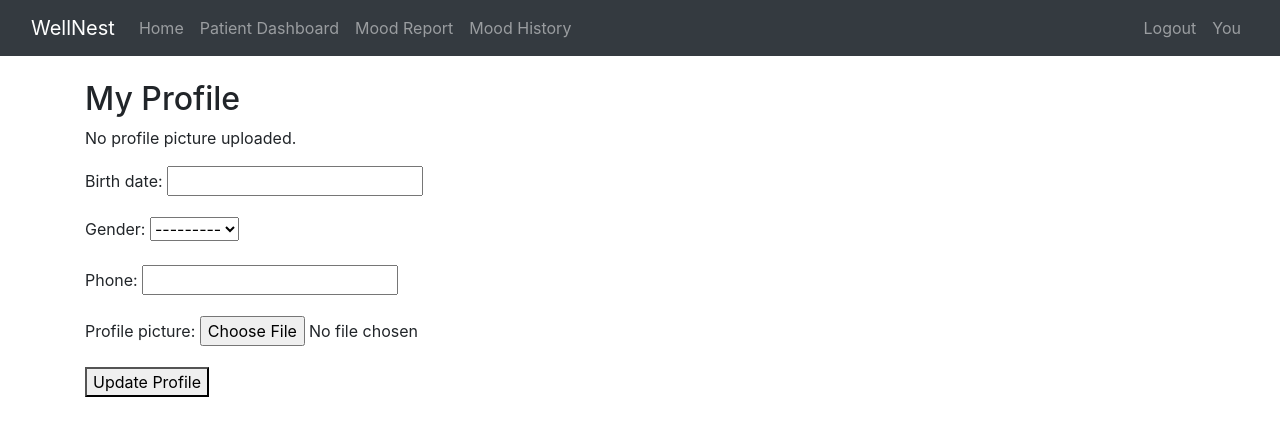
After one commit to Leeshirn/mental-health-management, a Django app: page /profile_view/ in a window 1280 px wide. The commit adds this page. Shown: the top 436 px of the page. Run offline with Django 5.2, Linux system fonts and the light colour scheme; a user stored in the database is signed in; data comes from the database, SQL or seed files in the repository; both versions use the stored data as it was after the commit; some libraries are stand-ins or nearby versions.

Commit message:
creating patient profile

```diff
--- a/mental/mental/settings.py
+++ b/mental/mental/settings.py
@@ -114,3 +114,6 @@ STATICFILES_DIRS = [
 # https://docs.djangoproject.com/en/5.1/ref/settings/#default-auto-field
 
 DEFAULT_AUTO_FIELD = 'django.db.models.BigAutoField'
+
+MEDIA_URL = '/media/'
+MEDIA_ROOT = BASE_DIR / 'media'
--- a/mental/mental/urls.py
+++ b/mental/mental/urls.py
@@ -16,8 +16,10 @@ Including another URLconf
 """
 from django.contrib import admin
 from django.urls import path, include
+from django.conf import settings
+from django.conf.urls.static import static
 
 urlpatterns = [
     path('admin/', admin.site.urls),
     path('', include('website.urls')),
-]
+] + static(settings.MEDIA_URL, document_root=settings.MEDIA_ROOT)
--- a/mental/website/apps.py
+++ b/mental/website/apps.py
@@ -4,3 +4,6 @@ from django.apps import AppConfig
 class WebsiteConfig(AppConfig):
     default_auto_field = 'django.db.models.BigAutoField'
     name = 'website'
+
+    def ready(self):
+        import website.signals
--- a/mental/website/forms.py
+++ b/mental/website/forms.py
@@ -2,7 +2,7 @@ from django.contrib.auth.forms import UserCreationForm
 from django.contrib.auth.models import User
 from django import forms
 from .models import UserProfile
-from .models import MoodEntry, JournalEntry, JournalSettings,  MentalHealthProfessional
+from .models import MoodEntry, JournalEntry, JournalSettings,  MentalHealthProfessional, PatientProfile
 from django.core.validators import MinValueValidator
 
 class SignUpForm(UserCreationForm):
@@ -80,6 +80,13 @@ class JournalSettingsForm(forms.ModelForm):
         fields = ['frequency', 'custom_interval_days']
 
 
+
+class PatientProfileForm(forms.ModelForm):
+    class Meta:
+        model = PatientProfile
+        fields = ['birth_date', 'gender', 'phone', 'profile_picture']
+
+
 class MentalHealthProfessionalForm(forms.ModelForm):
     first_name = forms.CharField(max_length=30, required=True)
     last_name = forms.CharField(max_length=30, required=True)
--- a/mental/website/models.py
+++ b/mental/website/models.py
@@ -1,6 +1,8 @@
 from django.db import models
 from django.contrib.auth.models import User
 from django_countries.fields import CountryField
+from django.db.models.signals import post_save
+from django.dispatch import receiver
 from textblob import TextBlob
 import random
 
@@ -20,6 +22,21 @@ class UserProfile(models.Model):
     def __str__(self):
         return f"{self.user.username} ({self.role})"
 
+
+
+class PatientProfile(models.Model):
+    user = models.OneToOneField(User, on_delete=models.CASCADE)
+    birth_date = models.DateField(null=True, blank=True)
+    gender = models.CharField(
+        max_length=10,
+        choices=[('Male', 'Male'), ('Female', 'Female'), ('Other', 'Other')],
+        blank=True
+    )
+    phone = models.CharField(max_length=15, blank=True)
+    profile_picture = models.ImageField(upload_to='profile_pics/', blank=True, null=True)  # 👈 Add this line
+
+    def __str__(self):
+        return self.user.username
 
 # Mood categories
 MOOD_CATEGORIES = [
--- a/mental/website/templates/navbar.html
+++ b/mental/website/templates/navbar.html
@@ -39,6 +39,9 @@
           <li class="nav-item">
               <a class="nav-link" href="{% url 'logout' %}">Logout</a>
           </li>
+          <li class="nav-item">
+              <a class="nav-link" href="{% url 'profile_view' %}">You</a>
+          </li>
         {% else %}
           <li class="nav-item">
             <a class="nav-link {% if request.resolver_match.url_name == 'register' %}active{% endif %}" href="{% url 'register' %}">Register</a>
--- /dev/null
+++ b/mental/website/templates/profiles/patient_profile.html
@@ -0,0 +1,16 @@
+{% extends "base.html" %}
+{% block content %}
+<h2>My Profile</h2>
+
+{% if profile.profile_picture %}
+    <img src="{{ profile.profile_picture.url }}" alt="Profile Picture" style="width: 150px; height: 150px; object-fit: cover; border-radius: 50%;">
+{% else %}
+    <p>No profile picture uploaded.</p>
+{% endif %}
+
+<form method="POST" enctype="multipart/form-data">  <!-- 👈 Required for images -->
+    {% csrf_token %}
+    {{ form.as_p }}
+    <button type="submit">Update Profile</button>
+</form>
+{% endblock %}
--- a/mental/website/urls.py
+++ b/mental/website/urls.py
@@ -21,4 +21,7 @@ urlpatterns = [
     path('journal/settings/', views.update_journal_settings, name='update_journal_settings'),
     path('professional_profile/', views.professional_profile, name='professional_profile'),
     path('profile_preview/', views.profile_preview, name='profile_preview'),
+    path('profile_view/', views.profile_view, name='profile_view'),
+    path('edit_profile_view/', views.edit_profile_view, name='edit_profile_view'),
+    path('profile_summary_view/', views.profile_summary_view, name='profile_summary_view'),
 ]
--- a/mental/website/views.py
+++ b/mental/website/views.py
@@ -6,8 +6,8 @@ from django.contrib.auth.decorators import login_required
 from django.contrib.auth.forms import UserCreationForm
 from django.contrib.auth.models import User
 from django.contrib import messages
-from .forms import SignUpForm, MoodEntryForm, JournalEntryForm, JournalSettingsForm, MentalHealthProfessionalForm
-from .models import UserProfile, MoodEntry,JournalEntry, JournalSettings, JournalPrompt, MentalHealthProfessional
+from .forms import SignUpForm, MoodEntryForm, JournalEntryForm, JournalSettingsForm, MentalHealthProfessionalForm, PatientProfileForm
+from .models import UserProfile, MoodEntry,JournalEntry, JournalSettings, JournalPrompt, MentalHealthProfessional, PatientProfile
 from django.db import models
 from django.db.models import Max, Count
 from datetime import timedelta, datetime
@@ -275,6 +275,38 @@ def update_journal_settings(request):
 
     return render(request, 'journal/settings.html', {'form': form})
 
+@login_required
+def profile_view(request):
+    profile, created = PatientProfile.objects.get_or_create(user=request.user)
+
+    if request.method == 'POST':
+        form = PatientProfileForm(request.POST, request.FILES, instance=profile)
+        if form.is_valid():
+            form.save()
+            return redirect('profile_view')
+    else:
+        form = PatientProfileForm(instance=profile)
+    return render(request, 'profiles/patient_profile.html', {'form': form, 'profile': profile})
+
+@login_required
+def edit_profile_view(request):
+    profile, _ = PatientProfile.objects.get_or_create(user=request.user)
+
+    if request.method == 'POST':
+        form = PatientProfileForm(request.POST, request.FILES, instance=profile)
+        if form.is_valid():
+            form.save()
+            return redirect('profile_summary')  # Redirect to summary after saving
+    else:
+        form = PatientProfileForm(instance=profile)
+
+    return render(request, 'profiles/patient_edit_profile.html', {'form': form})
+
+@login_required
+def profile_summary_view(request):
+    profile = PatientProfile.objects.get(user=request.user)
+    return render(request, 'profiles/patient_profile_summary.html', {'profile': profile})
+
 
 @login_required
 def professional_profile(request):
@@ -323,7 +355,7 @@ def professional_profile(request):
         'professional': professional,
         'profile_complete': professional.profile_complete,
     }
-    return render(request, 'profile.html', context)
+    return render(request, 'profiles/professional_profile.html', context)
 
 @login_required
 def profile_preview(request):
@@ -337,4 +369,4 @@ def profile_preview(request):
         'professional': professional,
         'approaches': professional.get_approaches_list(),
     }
-    return render(request, 'profile_preview.html', context)
+    return render(request, 'profiles/professional_profile_preview.html', context)
```
Also changed, not shown: mental/website/signals.py (added, +12 -0 lines), mental/website/templates/profiles/patient_edit_profile.html (added, +9 -0 lines), mental/website/templates/profiles/patient_profile_summary.html (added, +15 -0 lines), mental/db.sqlite3, mental/website/migrations/0007_patientprofile.py (added), mental/website/templates/profiles/professional_profile.html (renamed from mental/website/templates/profile.html), mental/website/templates/profiles/professional_profile_preview.html (renamed from mental/website/templates/profile_preview.html).
